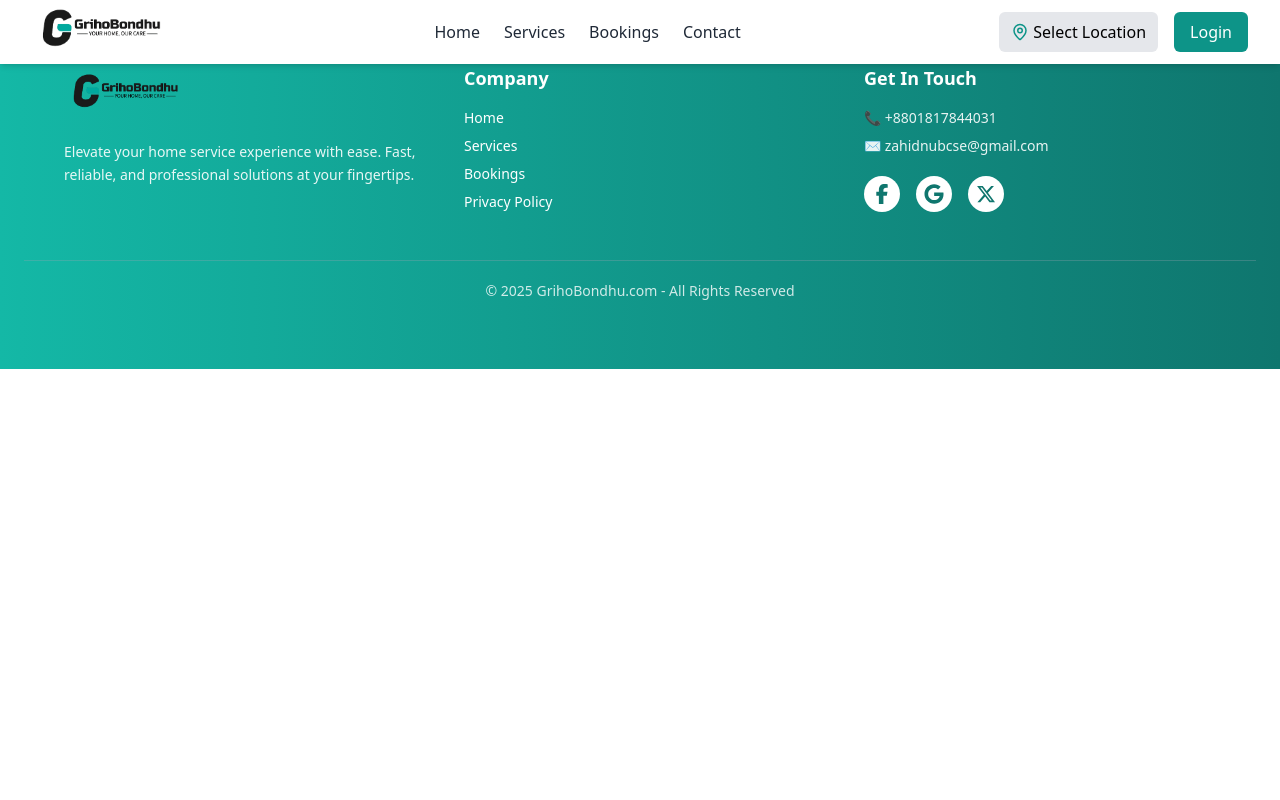
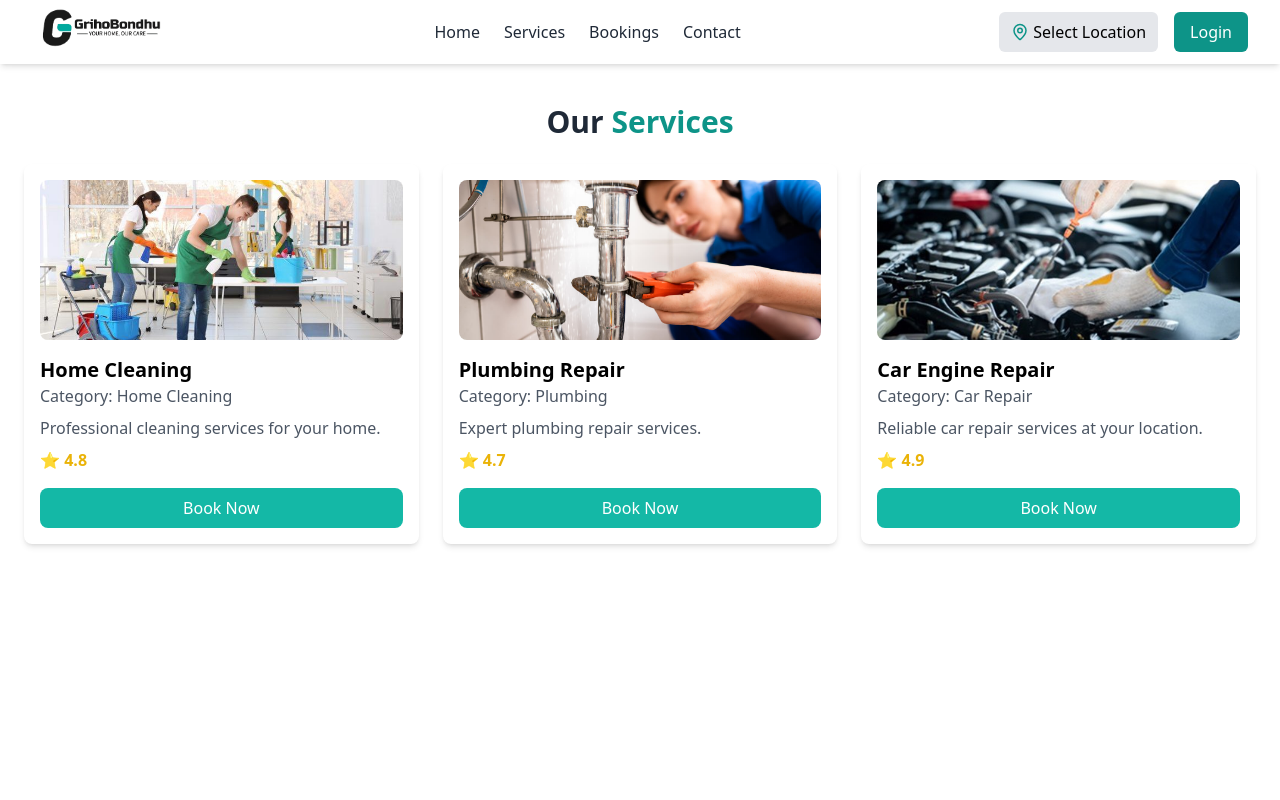
Before and after one commit to zahidnubcse/Home_Service_SD3, a React (Vite) app in the folder GrihoBondhu/: page /services in a window 1280 px wide. Shown: the top 800 px of the page. Built offline with nearby package versions, Linux system fonts and the light colour scheme.

Commit message:
services

```diff
--- a/GrihoBondhu/src/components/RecommendedService.jsx
+++ b/GrihoBondhu/src/components/RecommendedService.jsx
@@ -3,6 +3,7 @@ import service1 from "../assets/service1.jpg";
 import service2 from "../assets/service2.jpg";
 import service3 from "../assets/service3.jpg";
 import service4 from "../assets/service4.jpg";
+import { Link } from "react-router-dom";
 
 const services = [
   { id: 1, name: "Home Cleaning", image: service1 },
@@ -36,7 +37,7 @@ const RecommendedService = () => {
         ))}
       </div>
       <div className="p-4 flex items-center justify-center">
-  <button className="bg-primary py-3 px-6 rounded-lg text-white items-center">See More</button>
+  <Link to='/services' className="bg-teal-400 hover:bg-primary py-3 px-6 rounded-lg text-white items-center font-outfit">See More</Link>
 </div>
 
     </div>
--- a/GrihoBondhu/src/pages/Services.jsx
+++ b/GrihoBondhu/src/pages/Services.jsx
@@ -1,11 +1,59 @@
-import React from 'react';
+import React from "react";
+import clean from '../assets/clean_1.jpg'
+import plumbing from '../assets/plum_1.jpg'
+import car from '../assets/car_1.jpg'
 
-const Services = () => {
-    return (
-        <div>
+const services = [
+  {
+    id: 1,
+    name: "Home Cleaning",
+    category: "Home Cleaning",
+    description: "Professional cleaning services for your home.",
+    rating: 4.8,
+    image: clean,
+  },
+  {
+    id: 2,
+    name: "Plumbing Repair",
+    category: "Plumbing",
+    description: "Expert plumbing repair services.",
+    rating: 4.7,
+    image: plumbing,
+  },
+  {
+    id: 3,
+    name: "Car Engine Repair",
+    category: "Car Repair",
+    description: "Reliable car repair services at your location.",
+    rating: 4.9,
+    image: car,
+  },
+];
 
-        </div>
-    );
+const ServicesPage = () => {
+  return (
+    <div className="min-h-screen p-6 mt-20">
+      <h1 className="text-3xl font-bold text-center text-gray-800 mb-6">Our <span className="text-primary">Services</span></h1>
+      <div className="grid md:grid-cols-3 sm:grid-cols-2 gap-6">
+        {services.map((service) => (
+          <div key={service.id} className="bg-white p-4 rounded-lg shadow-md hover:shadow-primary">
+            <img
+              src={service.image}
+              alt={service.name}
+              className="w-full h-40 object-cover rounded-lg"
+            />
+            <h2 className="text-xl font-semibold mt-4">{service.name}</h2>
+            <p className="text-gray-600">Category: {service.category}</p>
+            <p className="mt-2 text-gray-600">{service.description}</p>
+            <p className="mt-2 text-yellow-500 font-semibold">⭐ {service.rating}</p>
+            <button className="mt-4 bg-teal-500 text-white px-4 py-2 rounded-lg w-full hover:bg-teal-600">
+              Book Now
+            </button>
+          </div>
+        ))}
+      </div>
+    </div>
+  );
 };
 
-export default Services;
+export default ServicesPage;
```
